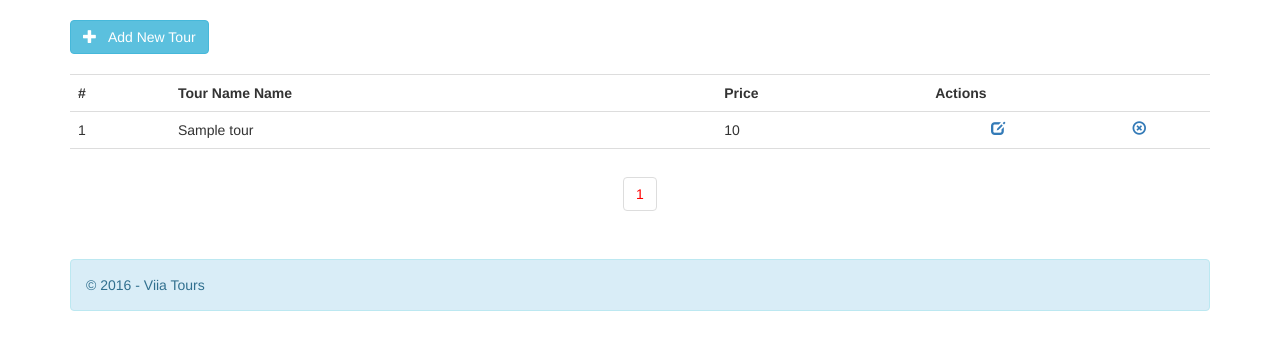
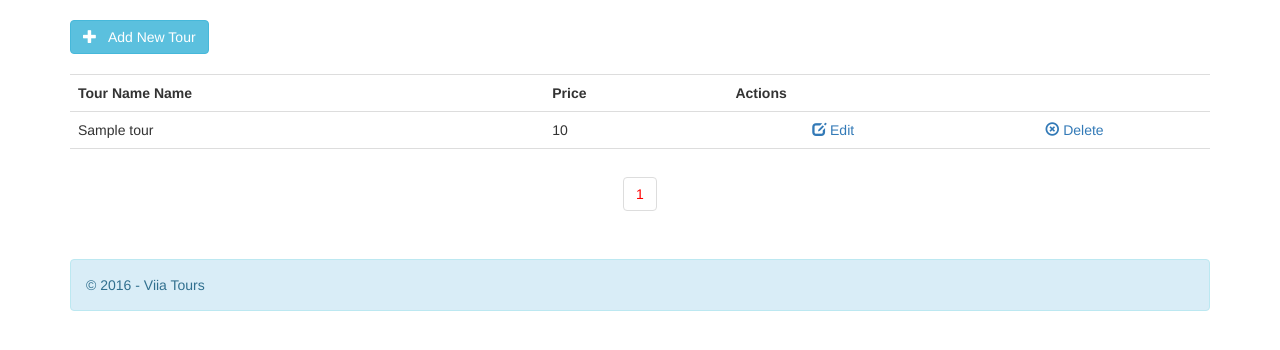
Before and after one commit to jeangustavee/viiatours, a PHP site: page /admin/index.php in a window 1280 px wide. Shown: the part 51-401 px from the top of the page. Run offline with PHP 8.4, Linux system fonts and the light colour scheme; tables that the repository leaves empty or names only in its code hold one stand-in row (values such as "Sample post").

Commit message:
hide description

```diff
--- a/admin/class.crud.php
+++ b/admin/class.crud.php
@@ -83,15 +83,15 @@ class crud
             {
                 ?>
                 <tr>
-                    <td><?php print($row['id']); ?></td>
+<!--                    <td>--><?php //print($row['id']); ?><!--</td>-->
                     <td><?php print($row['tour_name']); ?></td>
 <!--                    <td>--><?php //print($row['tour_desc']); ?><!--</td>-->
                     <td><?php print($row['tour_price']); ?></td>
                     <td align="center">
-                        <a href="edit-tour.php?edit_id=<?php print($row['id']); ?>"><i class="glyphicon glyphicon-edit"></i></a>
+                        <a href="edit-tour.php?edit_id=<?php print($row['id']); ?>"><i class="glyphicon glyphicon-edit"></i> Edit</a>
                     </td>
                     <td align="center">
-                        <a href="delete.php?delete_id=<?php print($row['id']); ?>"><i class="glyphicon glyphicon-remove-circle"></i></a>
+                        <a href="delete.php?delete_id=<?php print($row['id']); ?>"><i class="glyphicon glyphicon-remove-circle"></i> Delete</a>
                     </td>
                 </tr>
                 <?php
--- a/admin/index.php
+++ b/admin/index.php
@@ -14,9 +14,7 @@ include_once 'dbconfig.php';
     <div class="container">
         <table class='table table-hover table-responsive'>
             <tr>
-                <th>#</th>
                 <th>Tour Name Name</th>
-                <!--th>Description</th -->
                 <th>Price</th>
                 <th colspan="2" align="center">Actions</th>
             </tr>
```
